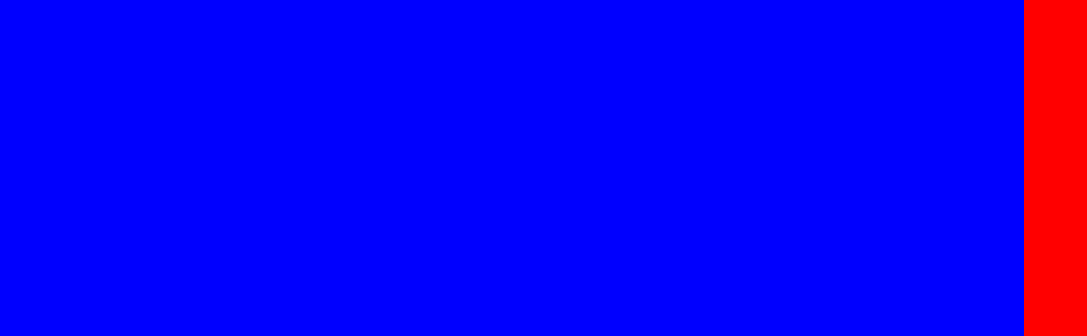
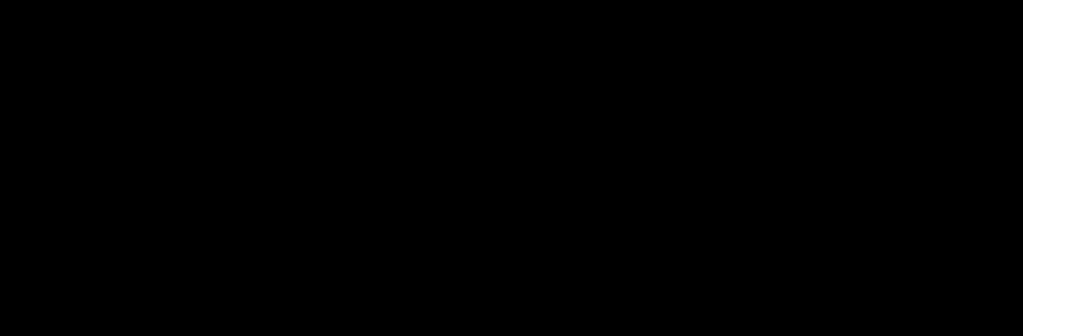
Before and after one commit to BE-Code/eyeBot, a plain HTML site: page index.html in a window 1280 px wide. Shown: the top 336 px of the page, without its empty margins (0-1087 px from the left). Drawn offline with Linux system fonts and the light colour scheme.

Commit message:
exact dimensions

```diff
--- a/index.html
+++ b/index.html
@@ -3,22 +3,22 @@
   <title>EyeBot Kiosk</title>
   <style>
     html, body {
-      width: 1024px;
-      height: 768px;
+      width: 1023px;
+      height: 767px;
       margin: 0;
       overflow: hidden;
-    }
-    body {
-      background-color: red;
     }
     .full-flex {
       display: flex;
       width: 100%;
       height: 100%;
-      background: blue;
+      background: black;
       align-items: center;
       justify-content: center;
       box-sizing: border-box;
+      color: white;
+      font-family: Arial, sans-serif;
+      font-size: 75px;
     }
   </style>
 </head>
```
